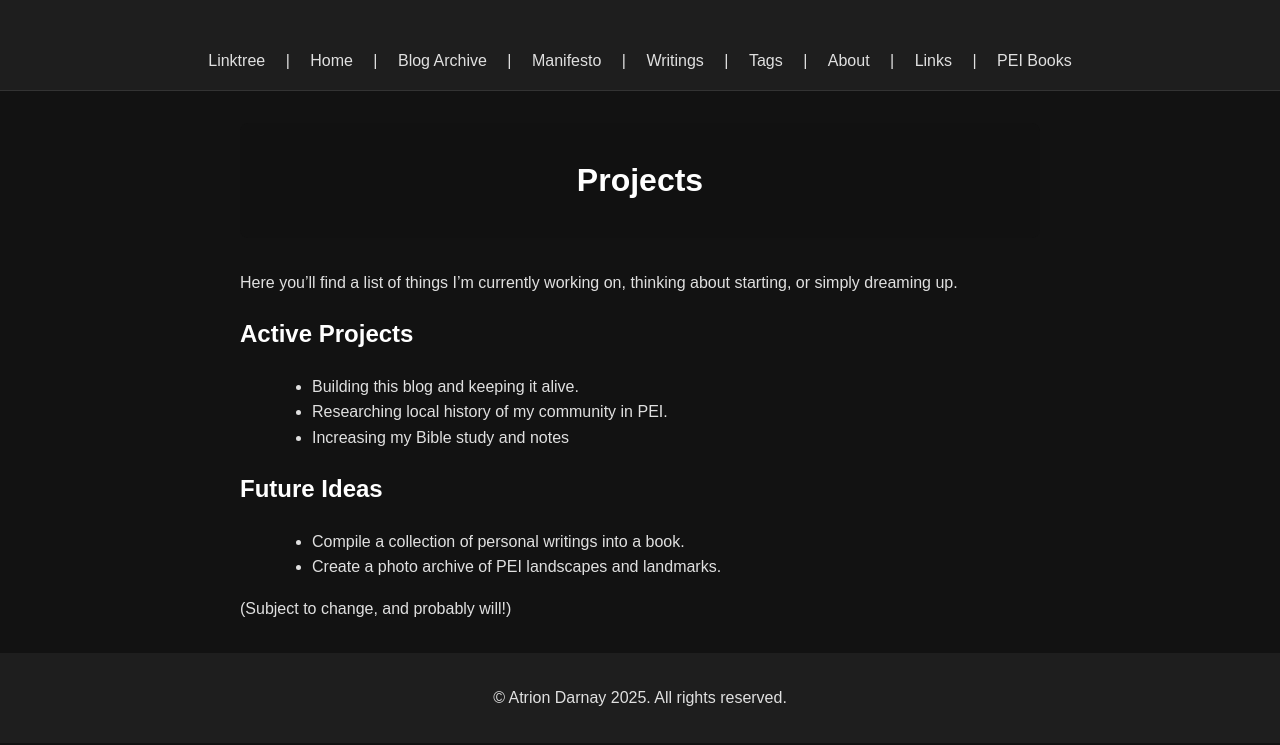
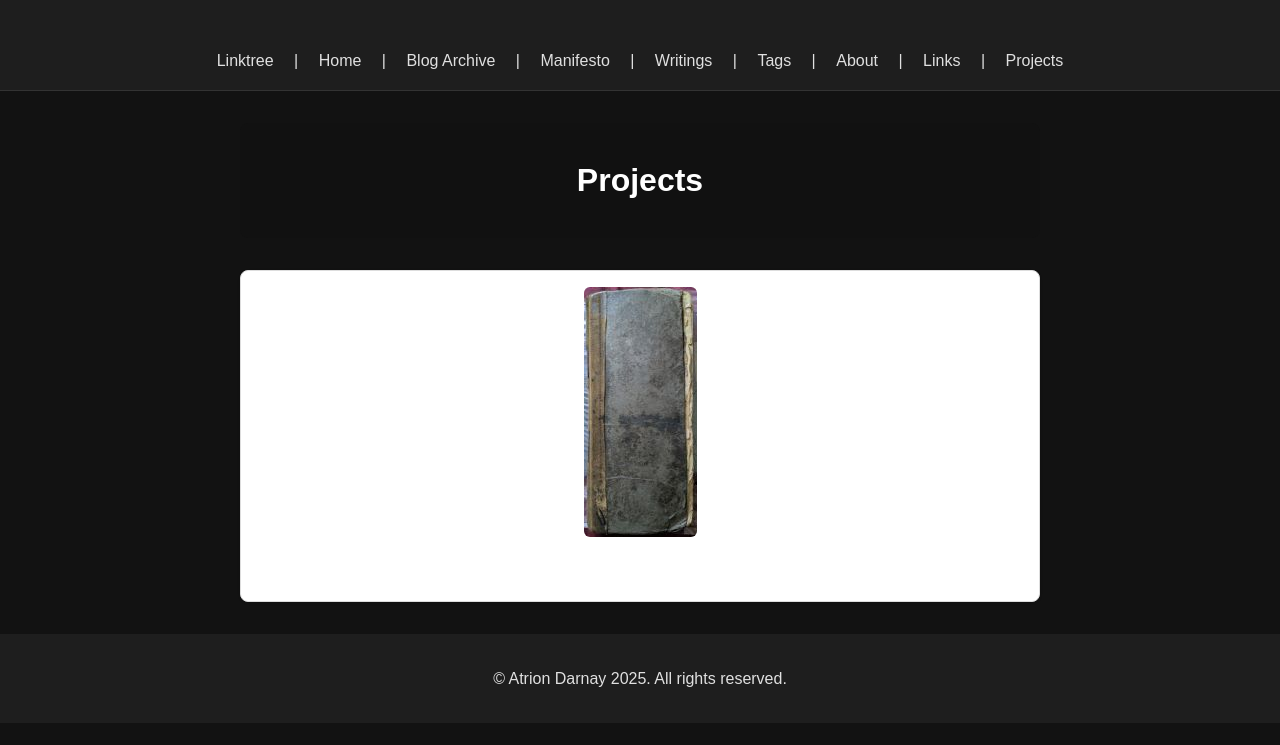
Before and after one commit to Atrion/atrion-blog, a Jekyll site: the page built from projects.md, in a window 1280 px wide. Shown: the top 745 px of the page. Built offline with Jekyll 4.4.1, drawn with Linux system fonts in a browser that asks for light colours.

Commit message:
Projects Page
Adding in the needed items for the Projects category, page, and layout

```diff
--- a/_config.yml
+++ b/_config.yml
@@ -20,3 +20,7 @@ collections:
     output: true
     permalink: /writings/:title/
 excerpt_separator: "<!--more-->"
+collections:
+  projects:
+    output: true
+    permalink: /projects/:title/
--- a/_layouts/default.html
+++ b/_layouts/default.html
@@ -19,7 +19,8 @@
       <a href="/blog/tags">Tags</a> |
       <a href="/blog/about">About</a> |
       <a href="/blog/links">Links</a> |
-      <a href="/PEI-Books.html">PEI Books</a>
+      <a href="/blog/projects">Projects</a>
+     <!-- <a href="/PEI-Books.html">PEI Books</a> -->
     </nav>
 
 
--- a/assets/css/style.css
+++ b/assets/css/style.css
@@ -192,3 +192,37 @@ img {
 .gallery a:hover img {
   transform: scale(1.05);
 }
+
+/* For the Projects Pages */
+.project-grid {
+  display: grid;
+  grid-template-columns: repeat(auto-fit, minmax(250px, 1fr));
+  gap: 1.5rem;
+  margin-top: 2rem;
+}
+
+.project-item {
+  border: 1px solid #ddd;
+  border-radius: 8px;
+  padding: 1rem;
+  background: #fff;
+  box-shadow: 0 1px 3px rgba(0,0,0,0.1);
+  text-align: center;
+  transition: transform 0.2s ease;
+}
+
+.project-item:hover {
+  transform: scale(1.02);
+}
+
+.project-item img {
+  max-width: 100%;
+  height: auto;
+  border-radius: 6px;
+  margin-bottom: 0.75rem;
+}
+
+.project-item h3 {
+  margin: 0;
+  font-size: 1.1rem;
+}
--- a/projects.md
+++ b/projects.md
@@ -4,15 +4,16 @@ title: "Projects"
 permalink: /projects/
 ---
 
-Here you'll find a list of things I'm currently working on, thinking about starting, or simply dreaming up.
-
-## Active Projects
-- Building this blog and keeping it alive.
-- Researching local history of my community in PEI.
-- Increasing my Bible study and notes
-
-## Future Ideas
-- Compile a collection of personal writings into a book.
-- Create a photo archive of PEI landscapes and landmarks.
-
-(Subject to change, and probably will!)
+<div class="project-grid">
+  {% assign sorted_projects = site.projects | sort: "date" | reverse %}
+  {% for project in sorted_projects %}
+    <div class="project-item">
+      <a href="{{ project.url | relative_url }}">
+        {% if project.image %}
+          <img src="{{ project.image | relative_url }}" alt="{{ project.title }}">
+        {% endif %}
+        <h3>{{ project.title }}</h3>
+      </a>
+    </div>
+  {% endfor %}
+</div>
```
Also changed, not shown: _layouts/project.html (added, +14 -0 lines), _projects/1910 Store Ledger with Clippings.md (added, +28 -0 lines), assets/images/projects/ledger/Ledger_Cover.jpg (added).
